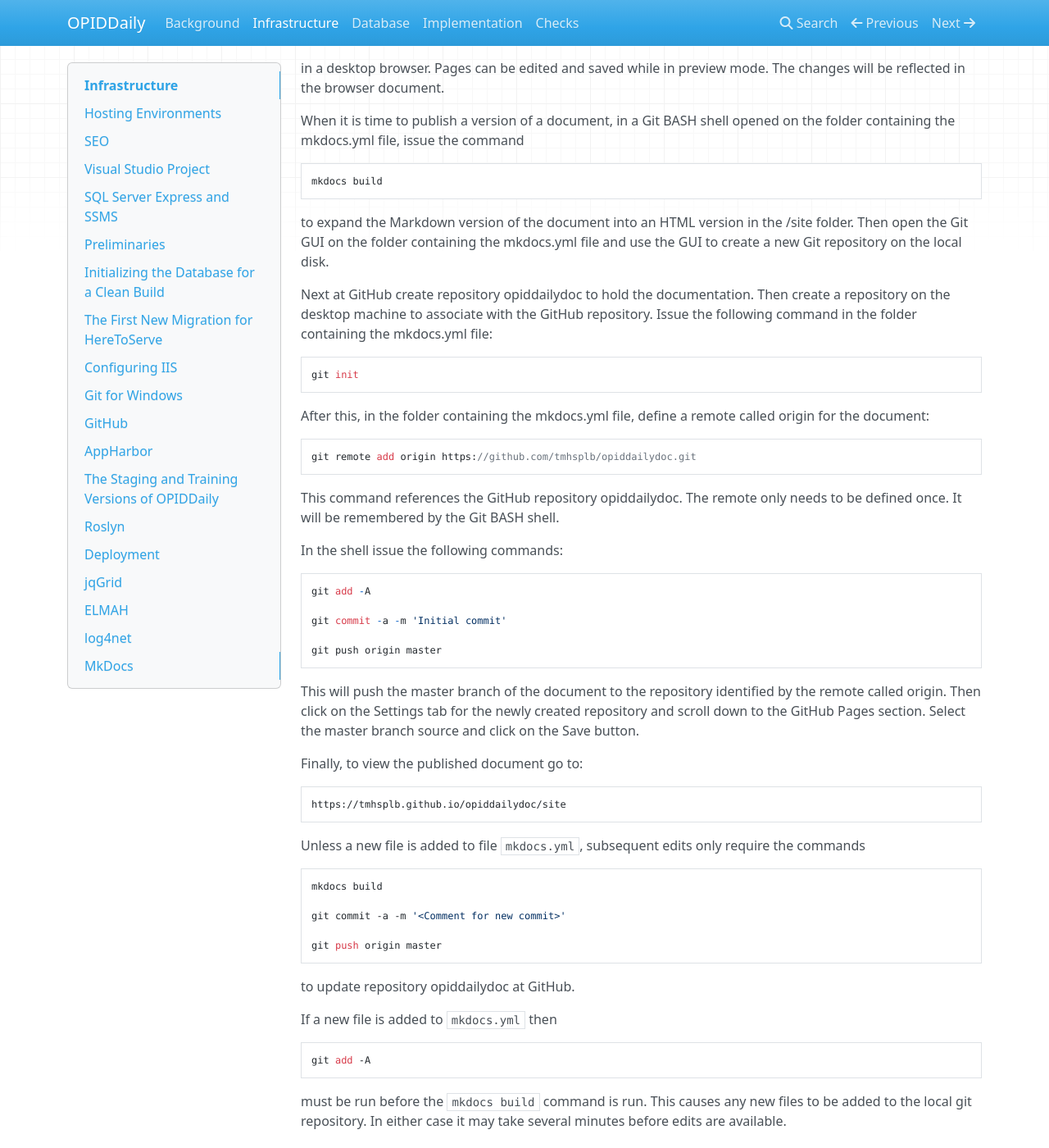
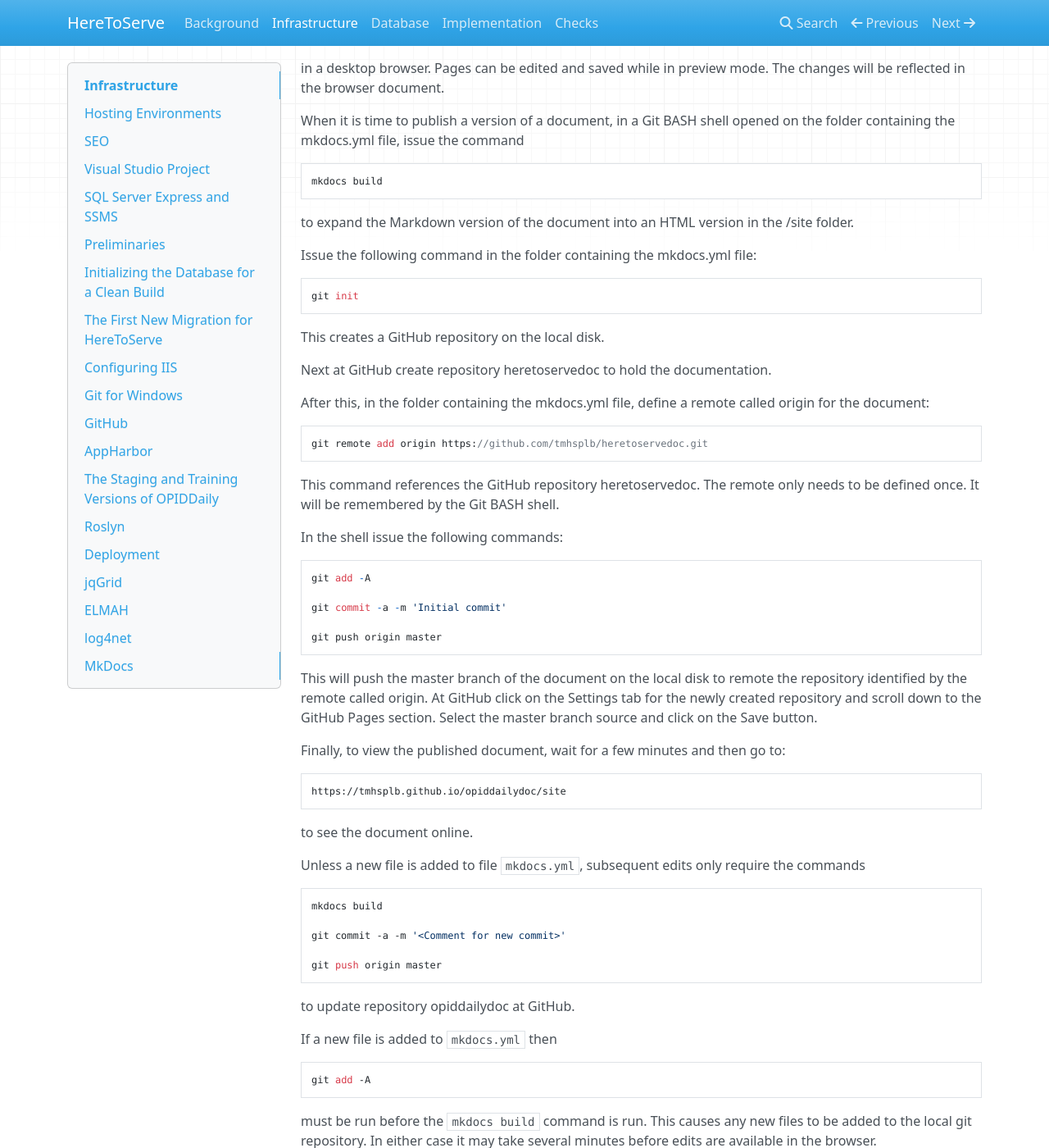
Before and after one commit to tmhsplb/heretoservedoc, an MkDocs documentation site: the page built from docs/Infrastructure.md, in a window 1280 px wide and 1400 px high, scrolled down 16494 px. Shown: the whole window at 82% size. Built offline with MkDocs 1.6.1, drawn with Linux system fonts in a browser that asks for light colours; nearby versions of some CDN libraries.

```diff
--- a/docs/Infrastructure.md
+++ b/docs/Infrastructure.md
@@ -668,21 +668,21 @@ When it is time to publish a version of a document, in a Git BASH shell opened o
 
     mkdocs build
 
-to expand the Markdown version of the document into an HTML version in the /site folder. Then open the Git GUI on the
-folder containing the mkdocs.yml file and use the GUI to create a new Git repository on the local disk.
+to expand the Markdown version of the document into an HTML version in the /site folder.
 
-Next at GitHub create repository opiddailydoc to hold the documentation. Then create a repository on the desktop
-machine
-to associate with the GitHub repository. Issue the following command in the folder containing the mkdocs.yml file:
+Issue the following command in the folder containing the mkdocs.yml file:
 
     git init
 
+This creates a GitHub repository on the local disk.
+
+Next at GitHub create repository heretoservedoc to hold the documentation.
+
 After this, in the folder containing the mkdocs.yml file, define a remote called origin for the document:
 
-    git remote add origin https://github.com/tmhsplb/opiddailydoc.git
+    git remote add origin https://github.com/tmhsplb/heretoservedoc.git
 
-This command references the GitHub repository opiddailydoc. The remote only needs to be defined once. It will be remembered by the
-Git BASH shell.
+This command references the GitHub repository heretoservedoc. The remote only needs to be defined once. It will be remembered by the Git BASH shell.
 
 In the shell issue the following commands:
 
@@ -692,12 +692,16 @@ In the shell issue the following commands:
 
     git push origin master
 
-This will push the master branch of the document to the repository identified by the remote called origin. Then click on the Settings tab for the newly
-created repository and scroll down to the GitHub Pages section. Select the master branch source and click on the Save button.
+This will push the master branch of the document on the local disk to remote the repository identified by the
+remote called origin. At GitHub click on the Settings tab for the newly
+created repository and scroll down to the GitHub Pages section. Select the master branch source and click on
+the Save button.
 
-Finally, to view the published document go to:
+Finally, to view the published document, wait for a few minutes and then go to:
 
     https://tmhsplb.github.io/opiddailydoc/site
+
+to see the document online.
 
 Unless a new file is added to file `mkdocs.yml`, subsequent edits only require the commands
 
@@ -713,5 +717,4 @@ If a new file is added to `mkdocs.yml` then
 
     git add -A
 
-must be run before the `mkdocs build` command is run. This causes any new files to be added to the local git repository. In either case it may take
-several minutes before edits are available.
+must be run before the `mkdocs build` command is run. This causes any new files to be added to the local git repository. In either case it may take several minutes before edits are available in the browser.
--- a/mkdocs.yml
+++ b/mkdocs.yml
@@ -1,5 +1,5 @@
-site_name: OPIDDaily
-site_description: Documentation for OPIDDaily
+site_name: HereToServe
+site_description: Documentation for HereToServe
 theme: mkdocs
 nav:
  - Background: 'index.md'
```
Also changed, not shown: docs/Database.md (+10 -13 lines), docs/Implementation.md (+7 -4 lines), docs/index.md (+1 -1 lines), docs/HereToServe DB.png (added), site/404.html, site/Checks/index.html, site/Database/index.html, site/Implementation/index.html, site/Infrastructure/index.html, site/index.html, site/search/search_index.json, site/sitemap.xml, 1 other file.
